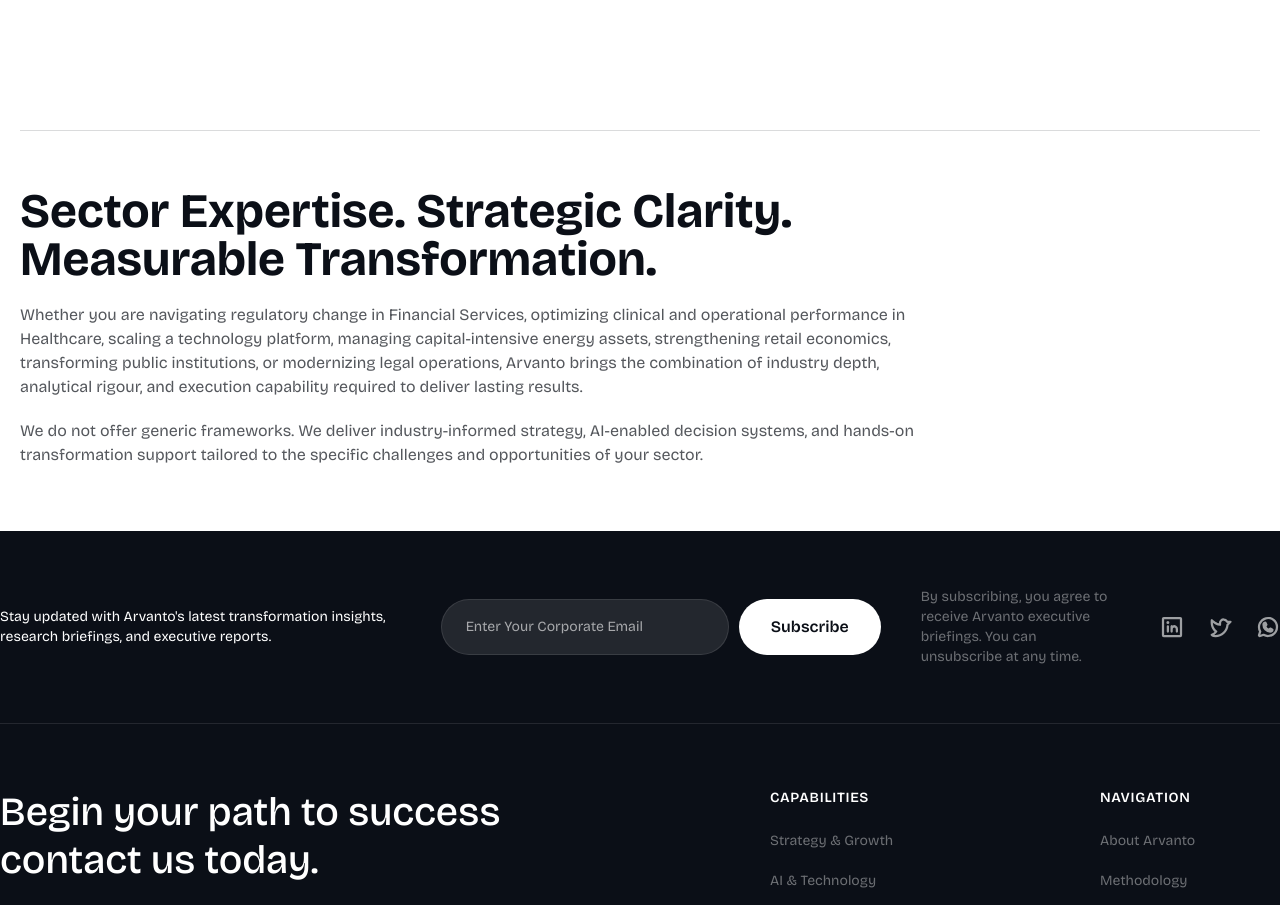
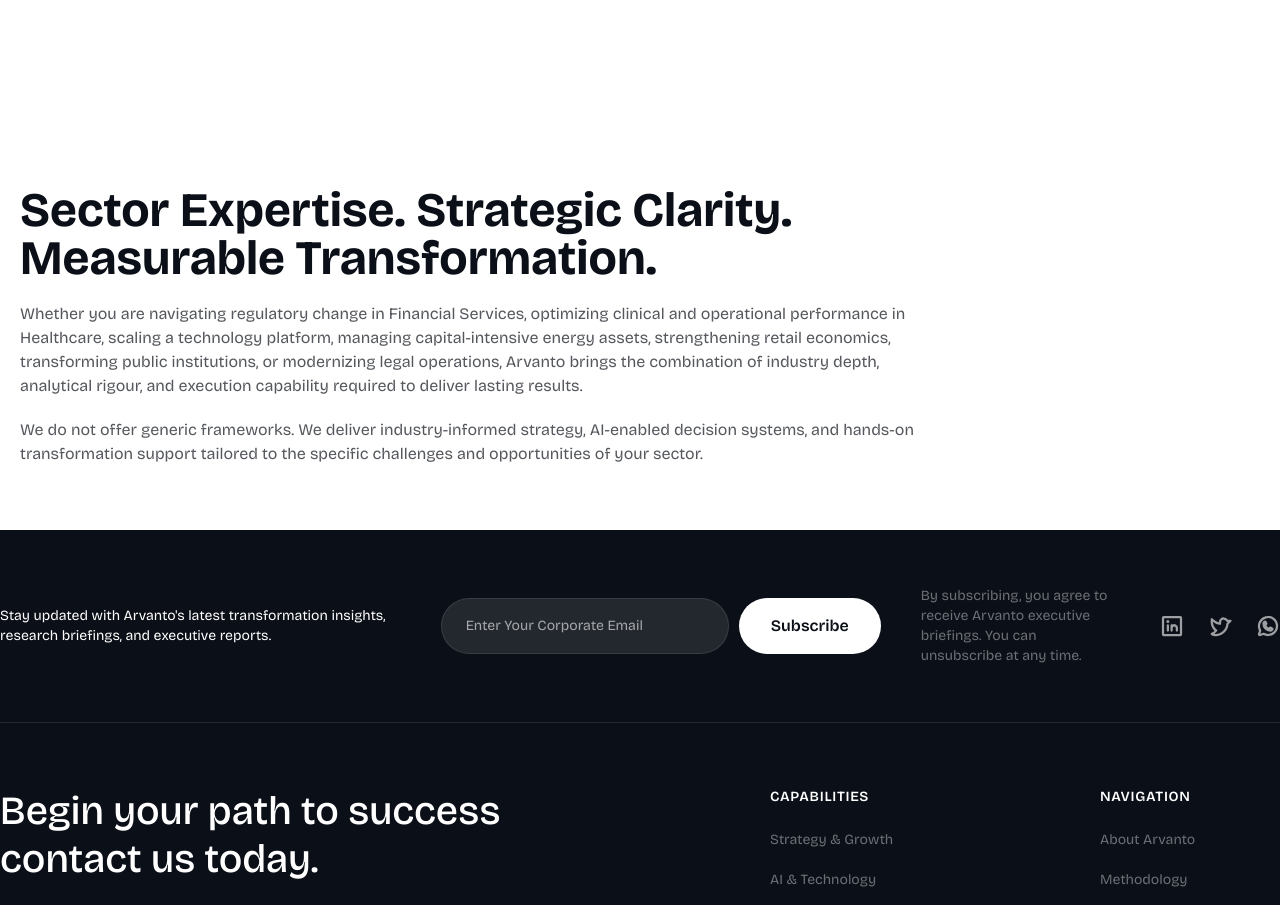
Before and after one commit to k-clinton/Arvanto, a Next.js app: page /industries in a window 1280 px wide. Shown: the part 6347-7252 px from the top of the page. Built offline with nearby package versions, Linux system fonts and the light colour scheme.

Commit message:
feat: remove unnecessary border from section in IndustriesPage for cleaner layout

```diff
--- a/src/app/industries/page.tsx
+++ b/src/app/industries/page.tsx
@@ -164,7 +164,7 @@ export default function IndustriesPage() {
       </section>
 
       <section className="container mx-auto max-w-8xl px-5 2xl:px-0">
-        <div className="border-t border-dark/15 pt-10 dark:border-white/15 sm:pt-14">
+        <div className="pt-10 sm:pt-14">
           <div className="grid gap-3 sm:grid-cols-12 sm:gap-8">
             <div className="space-y-5 sm:col-span-9">
               <h2 className="text-3xl font-bold leading-tight sm:text-4xl md:text-5xl">
```
